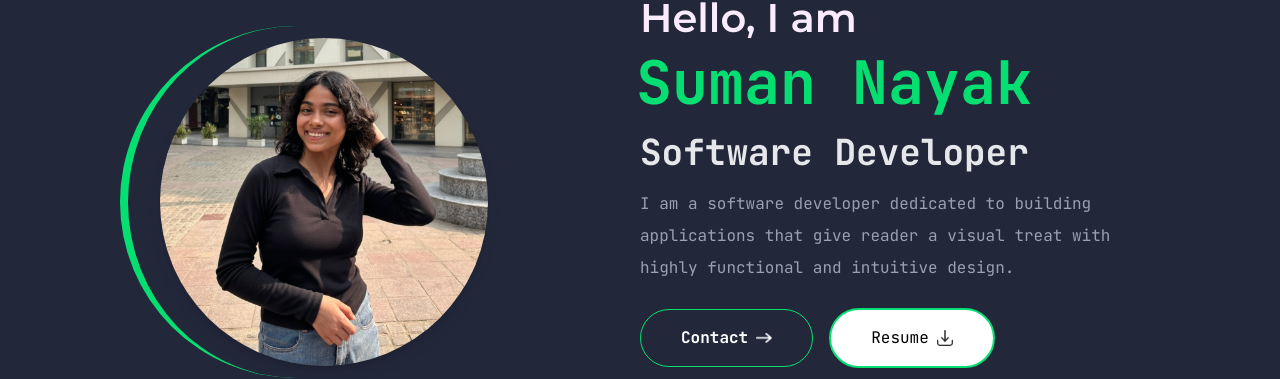
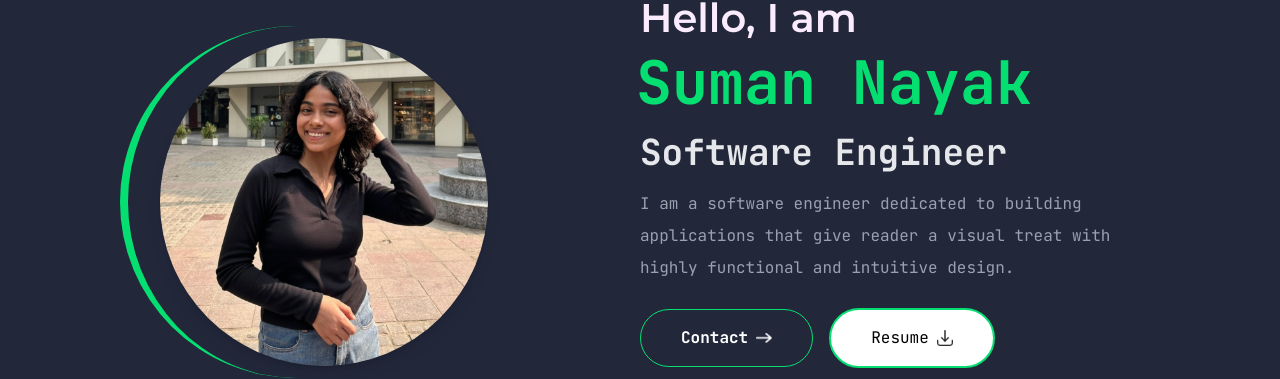
Before and after one commit to Sumnayak-Dev007/Portfolio, a Next.js app in the folder portfolio/: page / in a window 1280 px wide. Shown: the part 238-617 px from the top of the page. Built offline with nearby package versions, Linux system fonts and the light colour scheme.

Commit message:
header setion

```diff
--- a/portfolio/app/components/Header.jsx
+++ b/portfolio/app/components/Header.jsx
@@ -56,7 +56,7 @@ const Header = () => {
 >
 
   <span className="">
-    Software Developer
+    Software Engineer
   </span>
 </motion.h2>
 
@@ -67,7 +67,7 @@ const Header = () => {
       transition={{ duration: 0.5, delay: 0.3 }}
       className="mt-4 text-gray-400 max-w-lg home-content-p "
     >
-      I am a software developer dedicated to building applications that give reader a visual treat
+      I am a software engineer dedicated to building applications that give reader a visual treat
       with highly functional and intuitive design.
     </motion.p>
 
```
